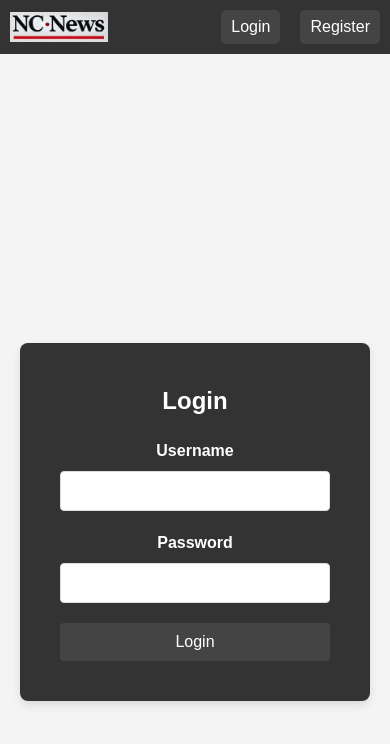
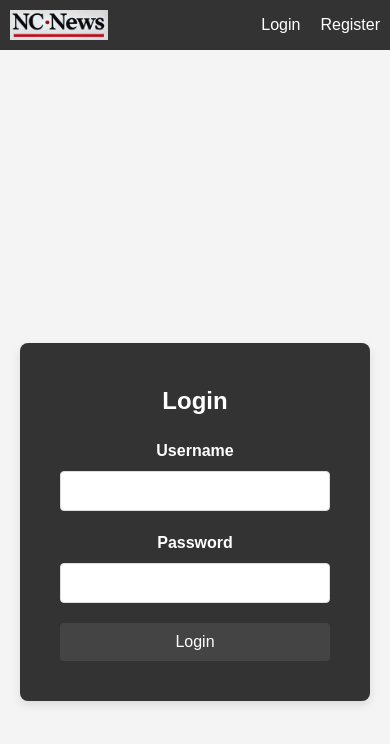
Before and after one commit to Joseph-Lee98/FE-NC-NEWS, a React (Vite) app: page /login in a window 390 px wide. Shown: the top 744 px of the page. Built offline with nearby package versions, Linux system fonts and the light colour scheme; no server answers.

Commit message:
make sizing responsiveness of nav elements in the header more consistent

```diff
--- a/src/components/header/Header.module.css
+++ b/src/components/header/Header.module.css
@@ -44,13 +44,15 @@
 .link,
 .button {
   color: white;
-  padding: 5px 10px;
-  background-color: #444;
+  padding: 0;
+  /* background-color: #444; */
   border-radius: 5px;
   text-decoration: none;
   border: none;
   cursor: pointer;
-  transition: background-color 0.3s ease;
+  font-size: 16px;
+  background: none;
+  /* transition: background-color 0.3s ease; */
 }
 
 .link:hover,
@@ -58,11 +60,11 @@
   background-color: #555;
 }
 
-.button {
+/* .button {
   background: none;
   border: none;
   padding: 0;
-}
+} */
 
 .centerSection {
   flex-grow: 1; /* Pushes content to the center */
```
